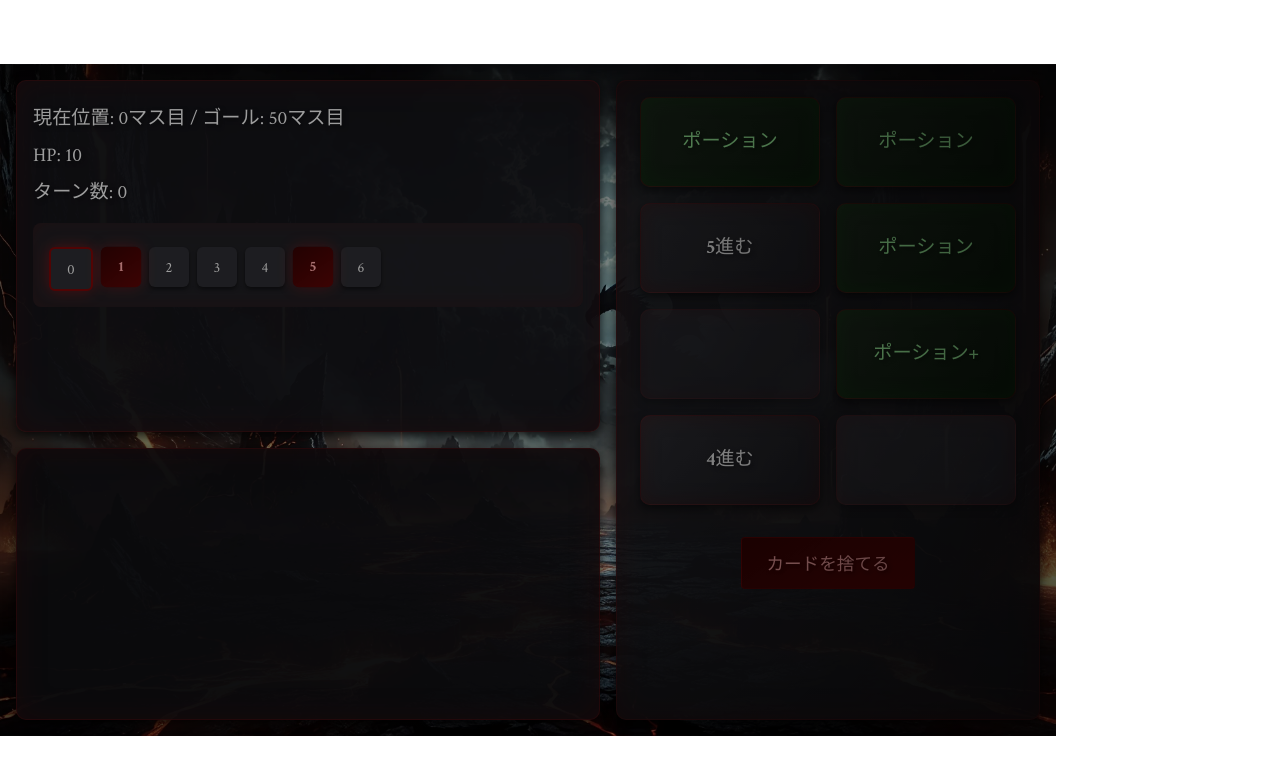
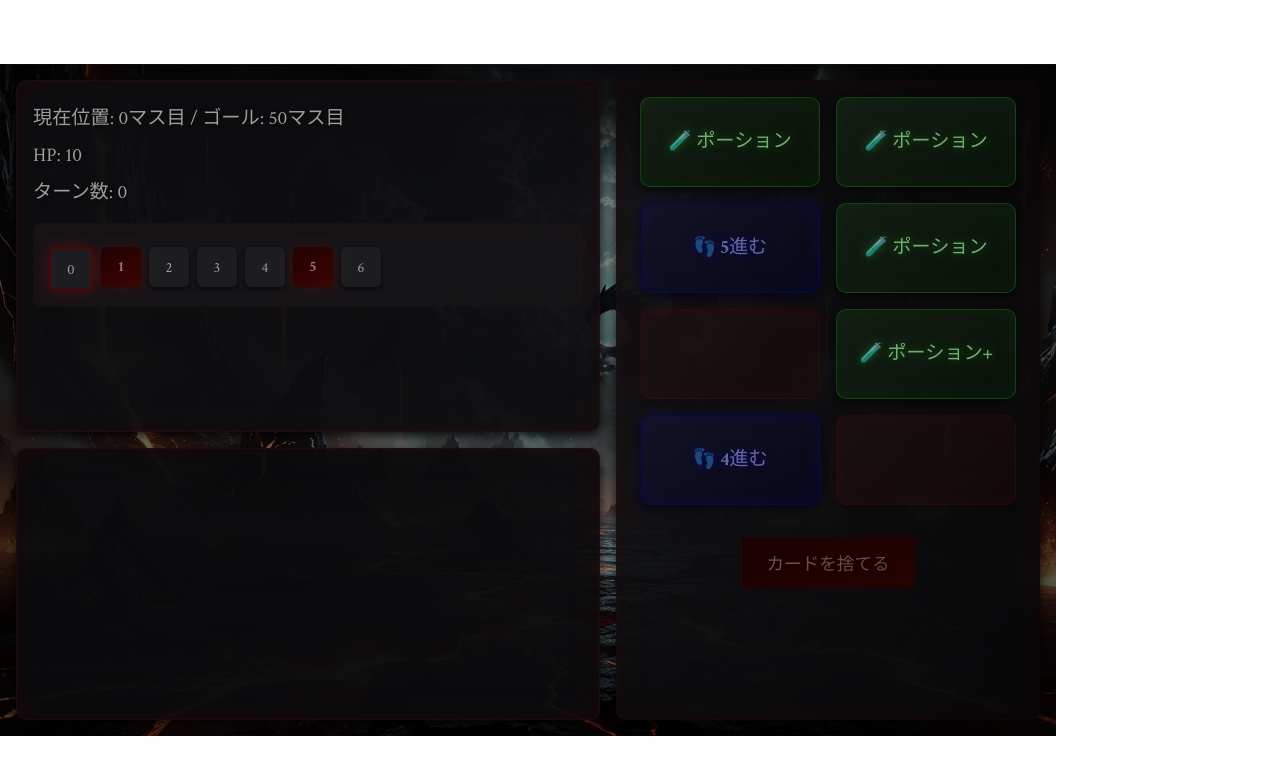
Before and after one commit to kekoyana/carddragon, a React (Vite) app: page / in a window 1280 px wide. Shown: the top 774 px of the page. Built offline with nearby package versions, Linux system fonts and the light colour scheme.

Commit message:
カードのデザイン修正

```diff
--- a/src/components/Game.module.css
+++ b/src/components/Game.module.css
@@ -137,17 +137,20 @@
   overflow: hidden;
   text-overflow: ellipsis;
   white-space: normal;
-  border: 1px solid rgba(150, 0, 0, 0.3);
+  border: 1px solid rgba(255, 255, 255, 0.2);
   border-radius: 10px;
   background: linear-gradient(145deg, #2a2a30, #1a1a20);
   box-shadow: 0 4px 8px rgba(0, 0, 0, 0.5),
-              inset 0 0 20px rgba(83, 0, 0, 0.3);
+              inset 0 0 20px rgba(255, 255, 255, 0.1),
+              0 0 10px rgba(255, 255, 255, 0.1);
   font-size: 1.2rem;
   font-weight: bold;
   line-height: 1.2;
-  color: #e0e0e0;
+  color: #ffffff;
   cursor: pointer;
   transition: all 0.3s ease;
+  position: relative;
+  overflow: hidden;
   padding: 8px;
   display: flex;
   align-items: center;
@@ -157,12 +160,41 @@
   font-family: 'Crimson Text', serif;
 }
 
+.cards button::before {
+  content: '';
+  position: absolute;
+  top: -50%;
+  left: -50%;
+  width: 200%;
+  height: 200%;
+  background: linear-gradient(
+    45deg,
+    transparent,
+    rgba(255, 255, 255, 0.1),
+    transparent
+  );
+  transform: rotate(45deg);
+  animation: lightBeam 3s infinite;
+  pointer-events: none;
+}
+
+@keyframes lightBeam {
+  0% {
+    transform: rotate(45deg) translateX(-100%);
+  }
+  100% {
+    transform: rotate(45deg) translateX(100%);
+  }
+}
+
 .cards button:hover:not(:disabled) {
   transform: translateY(-5px) scale(1.02);
   box-shadow: 0 8px 16px rgba(0, 0, 0, 0.6),
-              0 0 30px rgba(255, 0, 0, 0.2);
+              0 0 30px rgba(255, 255, 255, 0.3),
+              inset 0 0 20px rgba(255, 255, 255, 0.2);
   background: linear-gradient(145deg, #3a3a40, #2a2a30);
-  color: #ff9999;
+  color: #ffffff;
+  text-shadow: 0 0 10px rgba(255, 255, 255, 0.5);
 }
 
 .cards button:disabled {
@@ -219,6 +251,89 @@
 @keyframes fadeIn {
   from { opacity: 0; transform: translateY(-10px); }
   to { opacity: 1; transform: translateY(0); }
+}
+
+.healButton {
+  background: linear-gradient(145deg, #1a3a1a, #0a2a0a) !important;
+  color: #90ff90 !important;
+  box-shadow: 0 4px 8px rgba(0, 0, 0, 0.5),
+              inset 0 0 20px rgba(0, 255, 0, 0.15),
+              0 0 15px rgba(0, 255, 0, 0.2) !important;
+  text-shadow: 0 0 10px rgba(0, 255, 0, 0.5) !important;
+  border-color: rgba(0, 255, 0, 0.3) !important;
+}
+
+.healButton:hover:not(:disabled) {
+  background: linear-gradient(145deg, #2a4a2a, #1a3a1a) !important;
+  box-shadow: 0 8px 16px rgba(0, 0, 0, 0.6),
+              inset 0 0 30px rgba(0, 255, 0, 0.2),
+              0 0 25px rgba(0, 255, 0, 0.3) !important;
+  text-shadow: 0 0 15px rgba(0, 255, 0, 0.7) !important;
+}
+
+.healButton::before {
+  background: linear-gradient(
+    45deg,
+    transparent,
+    rgba(0, 255, 0, 0.1),
+    transparent
+  ) !important;
+}
+
+/* 移動カード用のスタイル */
+.moveButton {
+  background: linear-gradient(145deg, #1a1a3a, #0a0a2a) !important;
+  color: #9090ff !important;
+  box-shadow: 0 4px 8px rgba(0, 0, 0, 0.5),
+              inset 0 0 20px rgba(0, 0, 255, 0.15),
+              0 0 15px rgba(0, 0, 255, 0.2) !important;
+  text-shadow: 0 0 10px rgba(0, 0, 255, 0.5) !important;
+  border-color: rgba(0, 0, 255, 0.3) !important;
+}
+
+.moveButton:hover:not(:disabled) {
+  background: linear-gradient(145deg, #2a2a4a, #1a1a3a) !important;
+  box-shadow: 0 8px 16px rgba(0, 0, 0, 0.6),
+              inset 0 0 30px rgba(0, 0, 255, 0.2),
+              0 0 25px rgba(0, 0, 255, 0.3) !important;
+  text-shadow: 0 0 15px rgba(0, 0, 255, 0.7) !important;
+}
+
+.moveButton::before {
+  background: linear-gradient(
+    45deg,
+    transparent,
+    rgba(0, 0, 255, 0.1),
+    transparent
+  ) !important;
+}
+
+/* 武器カード用のスタイル */
+.weaponButton {
+  background: linear-gradient(145deg, #3a1a1a, #2a0a0a) !important;
+  color: #ff9090 !important;
+  box-shadow: 0 4px 8px rgba(0, 0, 0, 0.5),
+              inset 0 0 20px rgba(255, 0, 0, 0.15),
+              0 0 15px rgba(255, 0, 0, 0.2) !important;
+  text-shadow: 0 0 10px rgba(255, 0, 0, 0.5) !important;
+  border-color: rgba(255, 0, 0, 0.3) !important;
+}
+
+.weaponButton:hover:not(:disabled) {
+  background: linear-gradient(145deg, #4a2a2a, #3a1a1a) !important;
+  box-shadow: 0 8px 16px rgba(0, 0, 0, 0.6),
+              inset 0 0 30px rgba(255, 0, 0, 0.2),
+              0 0 25px rgba(255, 0, 0, 0.3) !important;
+  text-shadow: 0 0 15px rgba(255, 0, 0, 0.7) !important;
+}
+
+.weaponButton::before {
+  background: linear-gradient(
+    45deg,
+    transparent,
+    rgba(255, 0, 0, 0.1),
+    transparent
+  ) !important;
 }
 
 .healButton {
--- a/src/components/Game.tsx
+++ b/src/components/Game.tsx
@@ -378,21 +378,23 @@ const Game = () => {
               onClick={() => playCard(card, i)}
               disabled={gameOver || card === null}
               className={`${styles.cardButton} ${
-                (card === 'H' || card === 'H+') ? styles.healButton : ''
-              } ${gameOver ? styles.disabledButton : ''} ${
-                isDiscardMode ? styles.discardModeCard : ''
-              }`}
+               (card === 'H' || card === 'H+') ? styles.healButton :
+               typeof card === 'number' ? styles.moveButton :
+               typeof card === 'object' ? styles.weaponButton : ''
+             } ${gameOver ? styles.disabledButton : ''} ${
+               isDiscardMode ? styles.discardModeCard : ''
+             }`}
             >
               {card === null ? '' : typeof card === 'object' ?
                 (() => {
                   const power = card.power;
-                  if (power <= 2) return [`ダガー(${power})`, `ブロンズソード(${power})`][power - 1];
-                  if (power <= 5) return [`バスタードソード(${power})`, `バトルアクス(${power})`, `ウォーハンマー(${power})`][power - 3];
-                  if (power <= 9) return [`ミスリルブレード(${power})`, `フレイムソード(${power})`, `ドラゴンバスター(${power})`, `ルーンブレード(${power})`][power - 6];
-                  return [`デーモンスレイヤー(${power})`, `エクスカリバー(${power})`, `クリスタルソード(${power})`, `ラグナロク(${power})`][Math.min(3, Math.floor((power - 10) / 23))];
+                  if (power <= 2) return [`⚔️ ダガー(${power})`, `⚔️ ブロンズソード(${power})`][power - 1];
+                  if (power <= 5) return [`⚔️ バスタードソード(${power})`, `⚔️ バトルアクス(${power})`, `⚔️ ウォーハンマー(${power})`][power - 3];
+                  if (power <= 9) return [`⚔️ ミスリルブレード(${power})`, `⚔️ フレイムソード(${power})`, `⚔️ ドラゴンバスター(${power})`, `⚔️ ルーンブレード(${power})`][power - 6];
+                  return [`⚔️ デーモンスレイヤー(${power})`, `⚔️ エクスカリバー(${power})`, `⚔️ クリスタルソード(${power})`, `⚔️ ラグナロク(${power})`][Math.min(3, Math.floor((power - 10) / 23))];
                 })() :
-                card === 'H' ? 'ポーション' :
-                card === 'H+' ? 'ポーション+' : `${card}進む`}
+                card === 'H' ? '🧪 ポーション' :
+                card === 'H+' ? '🧪 ポーション+' : `👣 ${card}進む`}
             </button>
           ))}
         </div>
```
